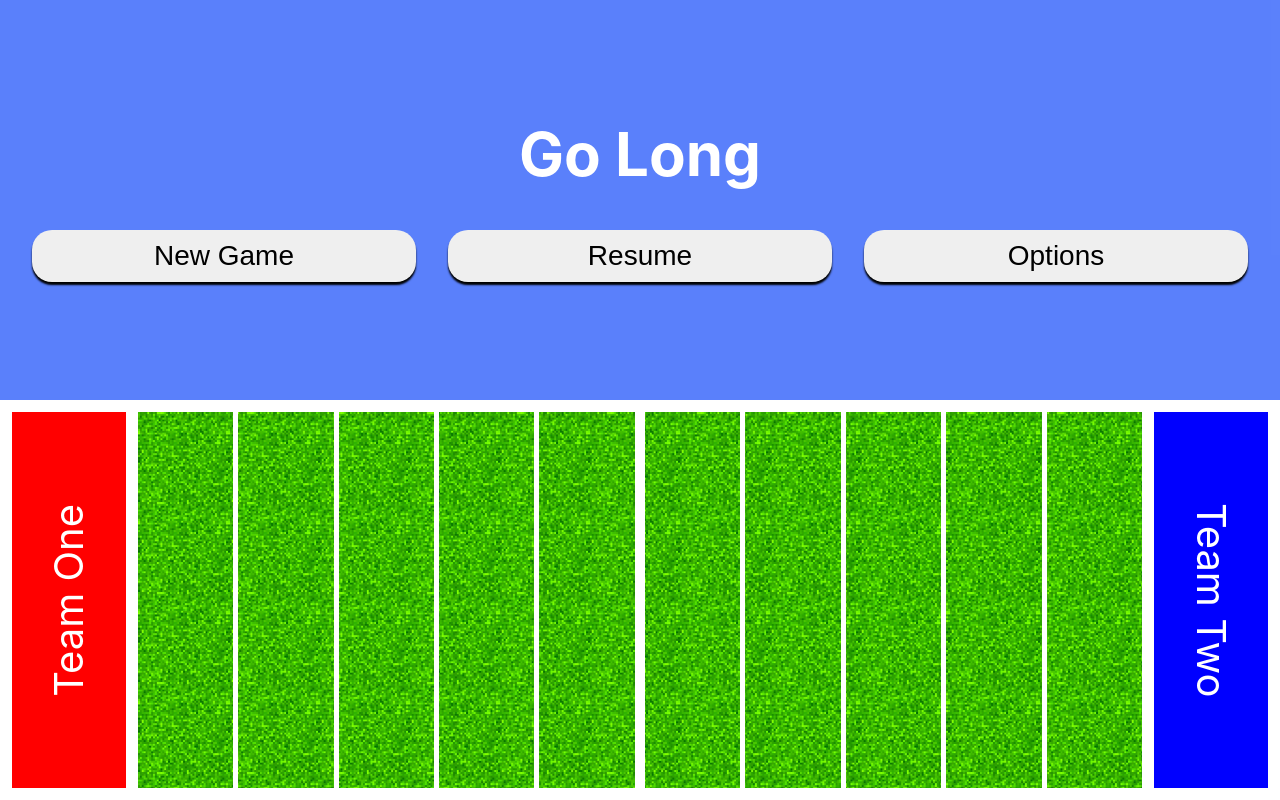
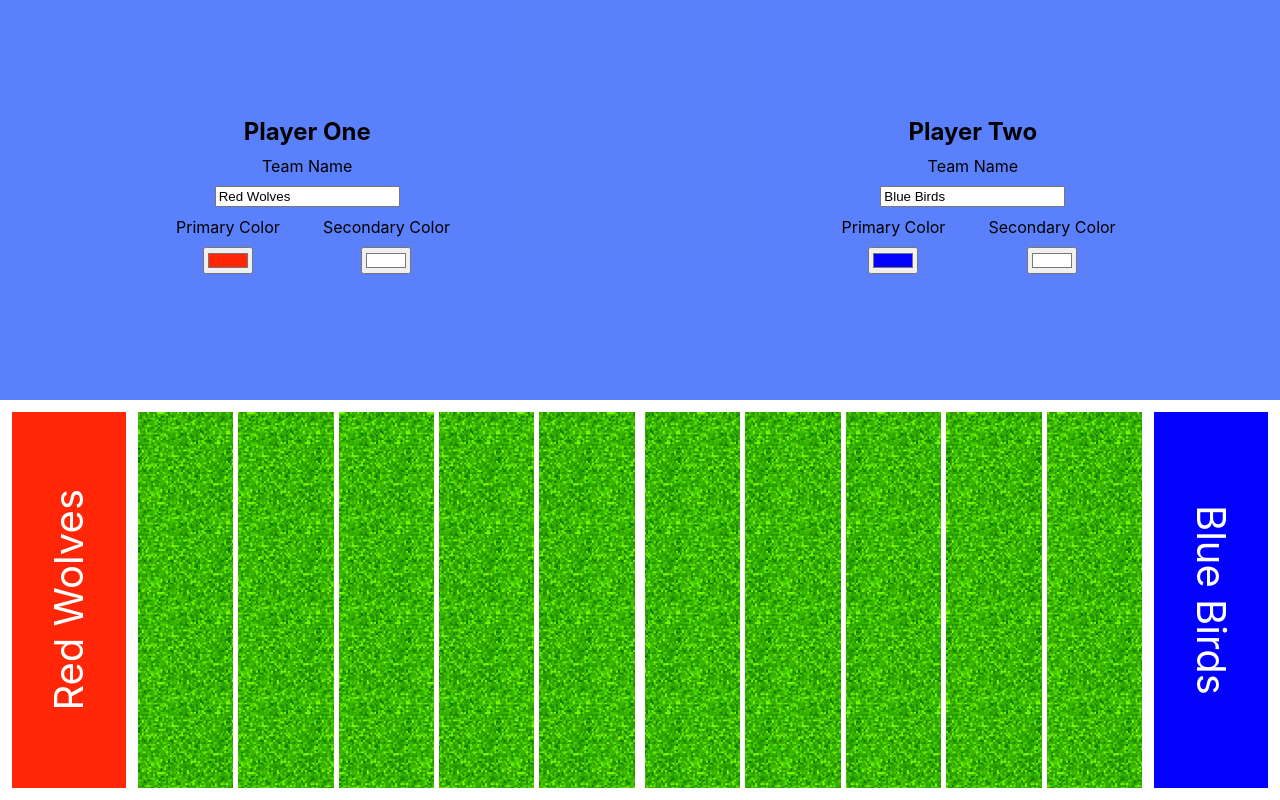
Before and after one commit to jhpremo/go-long, a React (Create React App) app: page / in a window 1280 px wide. Both pictures are taken after a click on the button "New Game". Built offline with nearby package versions, Linux system fonts and the light colour scheme.

Commit message:
added team customization

```diff
--- a/src/app/store.js
+++ /dev/null
@@ -1,6 +0,0 @@
-import { configureStore } from '@reduxjs/toolkit';
-
-export const store = configureStore({
-  reducer: {
-  },
-});
--- a/src/components/Field/index.jsx
+++ b/src/components/Field/index.jsx
@@ -1,9 +1,12 @@
+import { useSelector } from "react-redux"
 import "./field.css"
 
 const Field = () => {
+    const gameObj = useSelector((state) => state.game)
+    console.log(gameObj)
     return (
         <div className="field-wrapper">
-            <div className="end-zone-1"><div>Team One</div></div>
+            <div className="end-zone-1" style={{ backgroundColor: gameObj.teamOnePrimaryColor }}><div style={{ color: gameObj.teamOneSecondaryColor }}>{gameObj.teamOneName}</div></div>
             <div className="field-body">
                 <div className="ten-yard" id="first"></div>
                 <div className="ten-yard"></div>
@@ -15,7 +18,7 @@ const Field = () => {
                 <div className="ten-yard"></div>
                 <div className="ten-yard" id="last"></div>
             </div>
-            <div className="end-zone-2"><div>Team Two</div></div>
+            <div className="end-zone-2" style={{ backgroundColor: gameObj.teamTwoPrimaryColor }}><div style={{ color: gameObj.teamTwoSecondaryColor }}>{gameObj.teamTwoName}</div></div>
         </div>
     )
 }
--- a/src/components/MainMenu/index.jsx
+++ b/src/components/MainMenu/index.jsx
@@ -1,16 +1,77 @@
+import { useEffect, useState } from "react"
+import { useDispatch } from "react-redux"
+import { updateGame } from "../../store/gameReducer"
 import Field from "../Field"
 import "./main-menu.css"
 
 const MainMenu = () => {
+    const dispatch = useDispatch()
+    const [toggleMainMenu, setToggleMainMenu] = useState(true)
+    const [teamOneName, setTeamOneName] = useState('Red Wolves')
+    const [teamOnePrimaryColor, setTeamOnePrimaryColor] = useState('#FF2708')
+    const [teamOneSecondaryColor, setTeamOneSecondaryColor] = useState('#FFFFFF')
+    const [teamTwoName, setTeamTwoName] = useState('Blue Birds')
+    const [teamTwoPrimaryColor, setTeamTwoPrimaryColor] = useState('#0101FD')
+    const [teamTwoSecondaryColor, setTeamTwoSecondaryColor] = useState('#FFFFFF')
+
+    useEffect(() => {
+        let payload = {
+            teamOneName,
+            teamOnePrimaryColor,
+            teamOneSecondaryColor,
+            teamTwoName,
+            teamTwoPrimaryColor,
+            teamTwoSecondaryColor
+        }
+        dispatch(updateGame(payload))
+    }, [teamOneName, teamOnePrimaryColor, teamOneSecondaryColor, teamTwoName, teamTwoPrimaryColor, teamTwoSecondaryColor, dispatch])
     return (
         <div className="main-menu-wrapper">
             <div className="main-menu-top-half">
-                <h1 className="main-menu-title">Go Long</h1>
-                <div className="main-menu-button-container">
-                    <button className="main-menu-button">New Game</button>
+                {toggleMainMenu && <h1 className="main-menu-title">Go Long</h1>}
+                {toggleMainMenu && <div className="main-menu-button-container">
+                    <button onClick={() => setToggleMainMenu(false)} className="main-menu-button">New Game</button>
                     <button className="main-menu-button">Resume</button>
                     <button className="main-menu-button">Options</button>
-                </div>
+                </div>}
+                {!toggleMainMenu && <div className="team-select-wrapper">
+                    <div className="team-select-one-wrapper">
+                        <h2>Player One</h2>
+                        <div className="team-select-input-wrapper">
+                            <label>Team Name</label>
+                            <input type="text" value={teamOneName} onChange={(e) => setTeamOneName(e.target.value)} ></input>
+                        </div>
+                        <div className="team-select-color-input-wrapper">
+                            <div className="team-select-input-wrapper" >
+                                <label>Primary Color</label>
+                                <input type="color" value={teamOnePrimaryColor} onChange={(e) => setTeamOnePrimaryColor(e.target.value)} ></input>
+                            </div>
+                            <div className="team-select-input-wrapper">
+                                <label>Secondary Color</label>
+                                <input type="color" value={teamOneSecondaryColor} onChange={(e) => setTeamOneSecondaryColor(e.target.value)} ></input>
+                            </div>
+                        </div>
+                        <div className="team-select-input-wrapper">
+                        </div>
+                    </div>
+                    <div className="team-select-two-wrapper">
+                        <h2>Player Two</h2>
+                        <div className="team-select-input-wrapper">
+                            <label>Team Name</label>
+                            <input type="text" value={teamTwoName} onChange={(e) => setTeamTwoName(e.target.value)} ></input>
+                        </div>
+                        <div className="team-select-color-input-wrapper">
+                            <div className="team-select-input-wrapper" >
+                                <label>Primary Color</label>
+                                <input type="color" value={teamTwoPrimaryColor} onChange={(e) => setTeamTwoPrimaryColor(e.target.value)} ></input>
+                            </div>
+                            <div className="team-select-input-wrapper">
+                                <label>Secondary Color</label>
+                                <input type="color" value={teamTwoSecondaryColor} onChange={(e) => setTeamTwoSecondaryColor(e.target.value)} ></input>
+                            </div>
+                        </div>
+                    </div>
+                </div>}
             </div>
             <div className="main-menu-bottom-half">
                 <Field />
--- a/src/components/MainMenu/main-menu.css
+++ b/src/components/MainMenu/main-menu.css
@@ -36,6 +36,7 @@
     border: none;
     box-shadow: 0px 3px 2px black;
     font-size: 28px;
+    cursor: pointer;
 }
 
 .main-menu-button:hover {
@@ -46,3 +47,51 @@
     width: 100%;
     height: 50%;
 }
+
+.team-select-wrapper {
+    display: flex;
+    justify-content: center;
+    gap: 4%;
+    width: 100%;
+}
+
+.team-select-one-wrapper {
+    display: flex;
+    flex-direction: column;
+    align-items: center;
+    width: 50%;
+    gap: 10px;
+}
+
+.team-select-one-wrapper>h2 {
+    margin: 0px;
+}
+
+.team-select-two-wrapper {
+    display: flex;
+    flex-direction: column;
+    align-items: center;
+    width: 50%;
+    gap: 10px;
+}
+
+.team-select-two-wrapper>h2 {
+    margin: 0px;
+}
+
+.team-select-input-wrapper {
+    display: flex;
+    flex-direction: column;
+    justify-content: center;
+    align-items: center;
+    width: 100%;
+    gap: 10px;
+}
+
+.team-select-color-input-wrapper {
+    display: flex;
+    justify-content: center;
+    align-items: center;
+    gap: 10px;
+    width: 50%;
+}
--- a/src/index.js
+++ b/src/index.js
@@ -1,7 +1,7 @@
 import React from 'react';
 import { createRoot } from 'react-dom/client';
 import { Provider } from 'react-redux';
-import { store } from './app/store';
+import store from './store/index';
 import App from './App';
 import './index.css';
 
--- /dev/null
+++ b/src/store/gameReducer.js
@@ -0,0 +1,18 @@
+const UPDATEGAME = 'UPDATE/GAME'
+
+export const updateGame = (gameObj) => {
+    return {
+        type: UPDATEGAME,
+        gameObj
+    }
+}
+
+export default function gameReducer(state = {}, action) {
+    switch (action.type) {
+        case UPDATEGAME:
+            let newState = { ...action.gameObj }
+            return newState
+        default:
+            return state;
+    }
+}
--- /dev/null
+++ b/src/store/index.js
@@ -0,0 +1,11 @@
+import { configureStore } from '@reduxjs/toolkit'
+import gameReducer from './gameReducer';
+
+
+const store = configureStore({
+    reducer: {
+        game: gameReducer
+    }
+})
+
+export default store;
```
